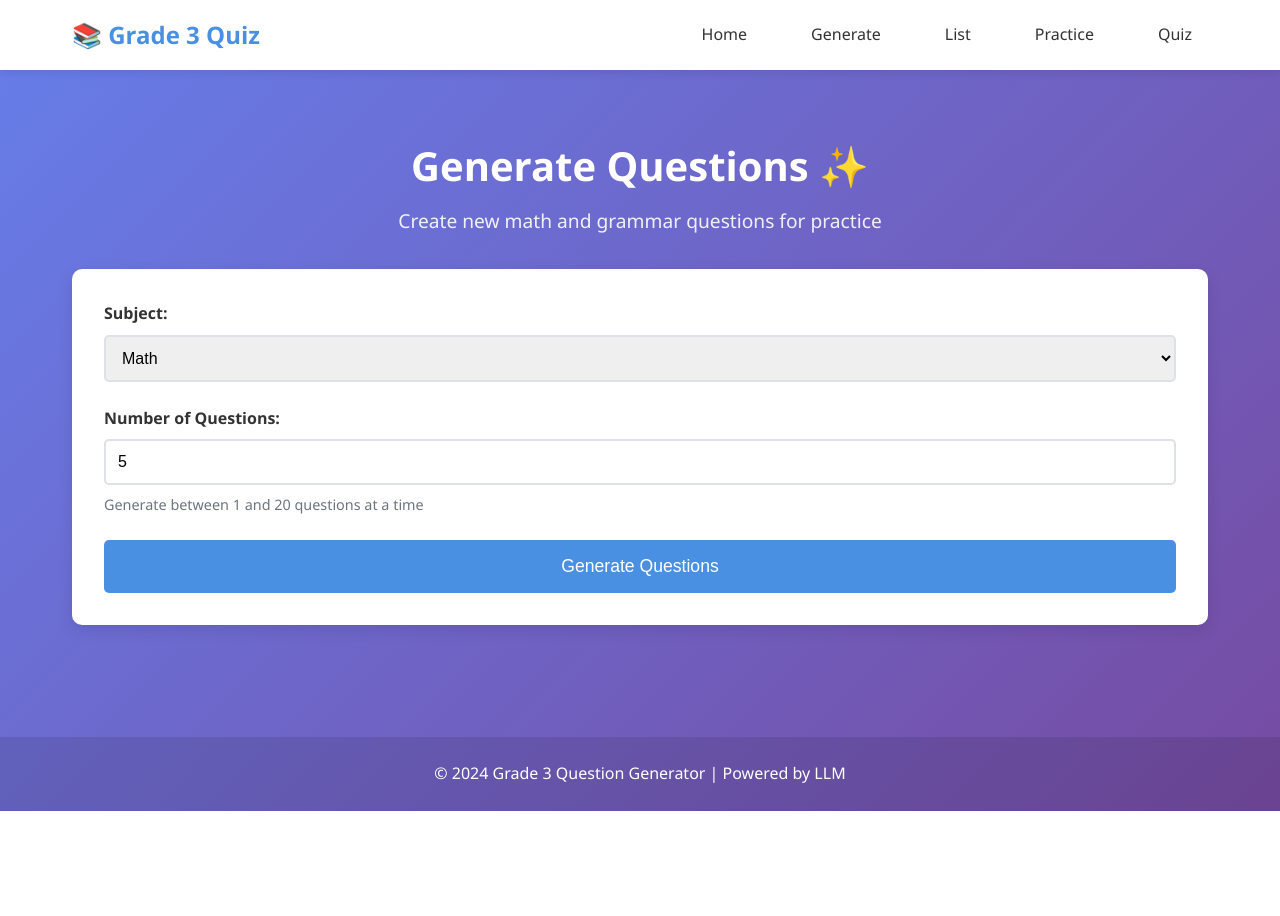
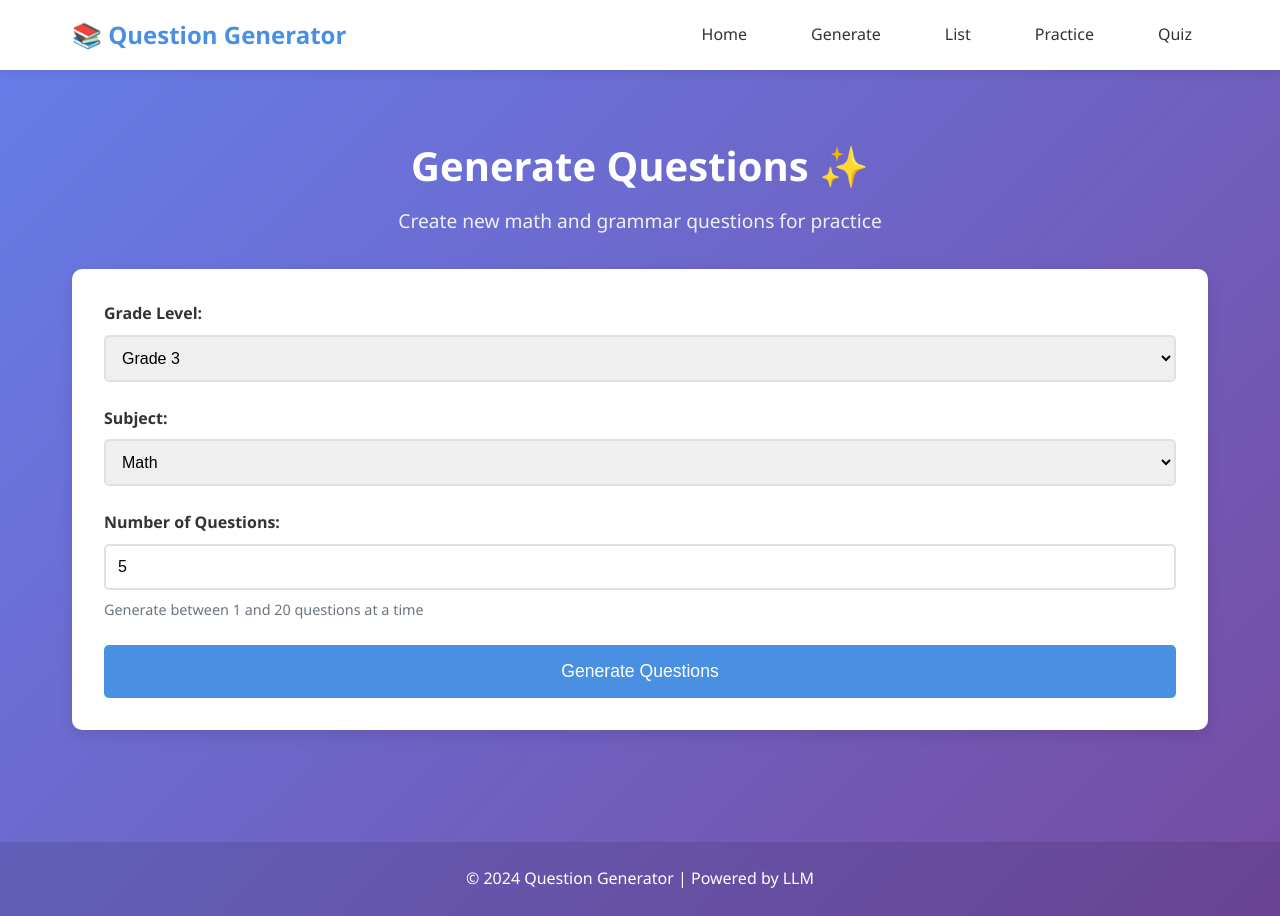
Before and after one commit to acosferreira/grade3-question-generator, a Flask app: page /generate in a window 1280 px wide. Before the commit the page ends 811 px from the top, so only its background shows below. Run offline with Flask 3, Linux system fonts and the light colour scheme.

Commit message:
add grade selection

```diff
--- a/app.py
+++ b/app.py
@@ -40,9 +40,12 @@ def api_generate():
     data = request.json
     subject = data.get('subject', 'math')
     count = int(data.get('count', 5))
+    grade = int(data.get('grade', 3))
 
     try:
-        questions = generator.generate_batch(subject, count)
+        # Create generator with specified grade
+        grade_generator = QuestionGenerator(LLAMA_URL, grade=grade)
+        questions = grade_generator.generate_batch(subject, count)
 
         # Save to database
         saved_questions = []
@@ -138,6 +141,7 @@ def api_quiz_question():
     data = request.json
     subject = data.get('subject', None)
     multiple_choice = data.get('multiple_choice', False)
+    grade = int(data.get('grade', 3))
 
     if subject == 'all':
         subject = None
@@ -147,18 +151,21 @@ def api_quiz_question():
 
     if not questions:
         # Generate a new question if database is empty
+        # Create generator with specified grade
+        grade_generator = QuestionGenerator(LLAMA_URL, grade=grade)
+
         if subject:
             if subject == 'math':
-                q_data = generator.generate_math_question()
+                q_data = grade_generator.generate_math_question()
             else:
-                q_data = generator.generate_grammar_question()
+                q_data = grade_generator.generate_grammar_question()
         else:
             # Random subject
             subj = random.choice(["math", "grammar"])
             if subj == "math":
-                q_data = generator.generate_math_question()
+                q_data = grade_generator.generate_math_question()
             else:
-                q_data = generator.generate_grammar_question()
+                q_data = grade_generator.generate_grammar_question()
 
         # Save to database
         question_id = db.add_question(
--- a/templates/base.html
+++ b/templates/base.html
@@ -3,14 +3,14 @@
 <head>
     <meta charset="UTF-8">
     <meta name="viewport" content="width=device-width, initial-scale=1.0">
-    <title>{% block title %}Grade 3 Question Generator{% endblock %}</title>
+    <title>{% block title %}Question Generator{% endblock %}</title>
     <link rel="stylesheet" href="{{ url_for('static', filename='css/style.css') }}">
     {% block extra_css %}{% endblock %}
 </head>
 <body>
     <nav class="navbar">
         <div class="nav-container">
-            <h1 class="nav-logo">📚 Grade 3 Quiz</h1>
+            <h1 class="nav-logo">📚 Question Generator</h1>
             <ul class="nav-menu">
                 <li><a href="{{ url_for('index') }}" class="nav-link">Home</a></li>
                 <li><a href="{{ url_for('generate_page') }}" class="nav-link">Generate</a></li>
@@ -26,7 +26,7 @@
     </main>
 
     <footer class="footer">
-        <p>&copy; 2024 Grade 3 Question Generator | Powered by LLM</p>
+        <p>&copy; 2024 Question Generator | Powered by LLM</p>
     </footer>
 
     {% block extra_js %}{% endblock %}
--- a/templates/generate.html
+++ b/templates/generate.html
@@ -1,6 +1,6 @@
 {% extends "base.html" %}
 
-{% block title %}Generate Questions - Grade 3 Quiz{% endblock %}
+{% block title %}Generate Questions - Question Generator{% endblock %}
 
 {% block content %}
 <div class="page-header">
@@ -10,6 +10,18 @@
 
 <div class="generate-container">
     <form id="generateForm" class="form-card">
+        <div class="form-group">
+            <label for="grade">Grade Level:</label>
+            <select id="grade" name="grade" required>
+                <option value="1">Grade 1</option>
+                <option value="2">Grade 2</option>
+                <option value="3" selected>Grade 3</option>
+                <option value="4">Grade 4</option>
+                <option value="5">Grade 5</option>
+                <option value="6">Grade 6</option>
+            </select>
+        </div>
+
         <div class="form-group">
             <label for="subject">Subject:</label>
             <select id="subject" name="subject" required>
@@ -57,6 +69,7 @@ document.getElementById('generateForm').addEventListener('submit', async (e) =>
     const btnText = document.getElementById('btnText');
     const btnLoading = document.getElementById('btnLoading');
 
+    const grade = document.getElementById('grade').value;
     const subject = document.getElementById('subject').value;
     const count = document.getElementById('count').value;
 
@@ -72,7 +85,7 @@ document.getElementById('generateForm').addEventListener('submit', async (e) =>
             headers: {
                 'Content-Type': 'application/json'
             },
-            body: JSON.stringify({ subject, count })
+            body: JSON.stringify({ grade, subject, count })
         });
 
         const data = await response.json();
```
Also changed, not shown: generator.py (+22 -15 lines), templates/index.html (+4 -4 lines), templates/practice.html (+13 -1 lines), templates/quiz.html (+15 -1 lines).
